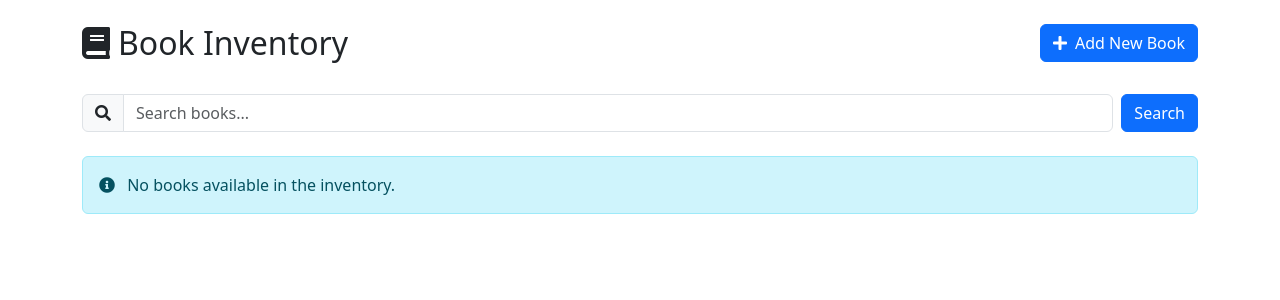
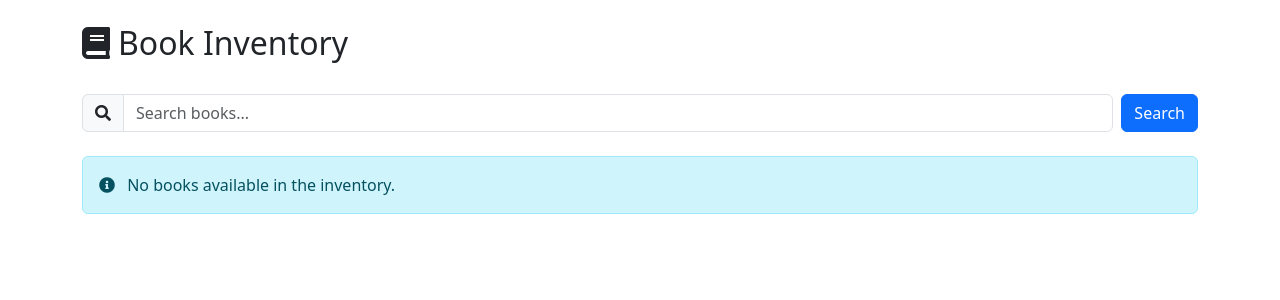
Before and after one commit to Ambuj03/BookStream-System, a Django app: page /home/books in a window 1280 px wide. Shown: the part 56-356 px from the top of the page. Run offline with Django 4.2, Linux system fonts and the light colour scheme; the visitor is signed in with stand-in values (Sample User, id 1); data that the repository does not hold is empty; some libraries are stand-ins or nearby versions.

Commit message:
Fix: Removed add book option as it should be there in the inventory page

```diff
--- a/bm_app/templates/bm_app/books.html
+++ b/bm_app/templates/bm_app/books.html
@@ -10,12 +10,6 @@
     <div class="row mb-4">
         <div class="col-md-6">
             <h2><i class="fas fa-book me-2"></i>Book Inventory</h2>
-        </div>
-        <div class="col-md-6 text-md-end">
-            <a href="{% url 'login' %}" class="btn btn-primary">
-                {% comment %} change login with acutal add book page {% endcomment %}
-                <i class="fas fa-plus me-2"></i>Add New Book
-            </a>
         </div>
     </div>
 
```
Also changed, not shown: bm_app/templates/bm_app/inventory.html (added, +17 -0 lines).
